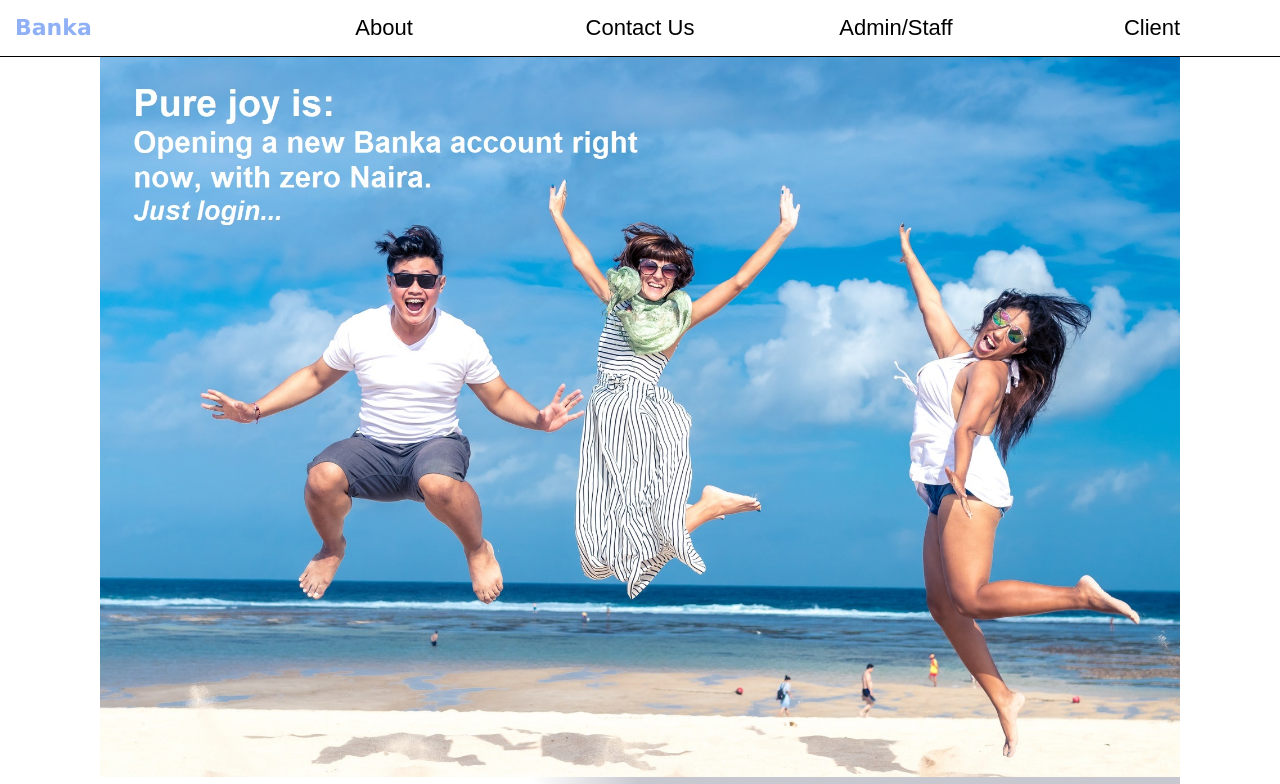
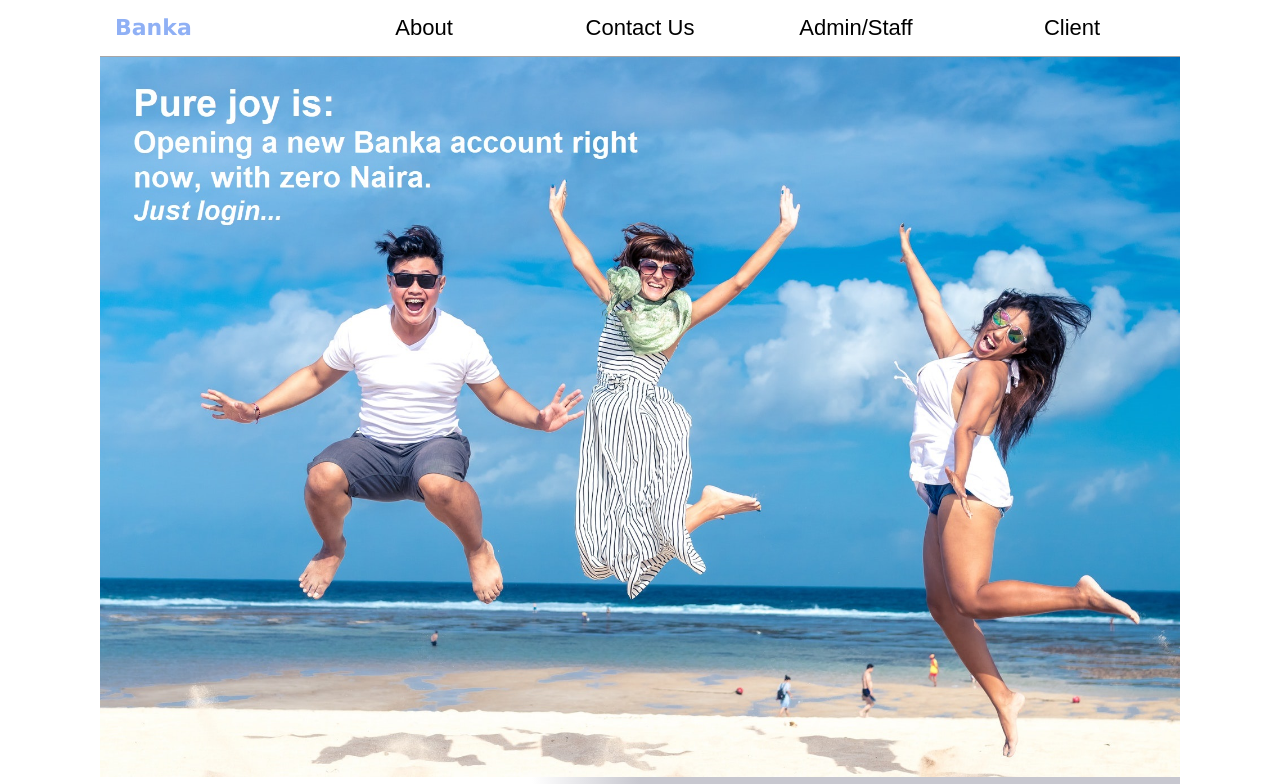
Before and after one commit to chialuka/Banka-App, a plain HTML site: page index.html in a window 1280 px wide. Shown: the top 784 px of the page. Drawn offline with Linux system fonts and the light colour scheme.

Commit message:
Change navbar border

```diff
--- a/styles.css
+++ b/styles.css
@@ -58,7 +58,7 @@ body {
 .navbar {
   background-color: white;
   overflow: hidden;
-  border-bottom: 1px solid black;
+  border-bottom: 1px solid rgb(168, 166, 166);
 }
 
 .navbar a {
@@ -294,7 +294,7 @@ footer a {
 }
 
 @media (min-width: 1024px) {
-  #content-wrapper {
+  #content-wrapper, .navbar {
     max-width: 1080px;
     margin: auto;
   }
```
